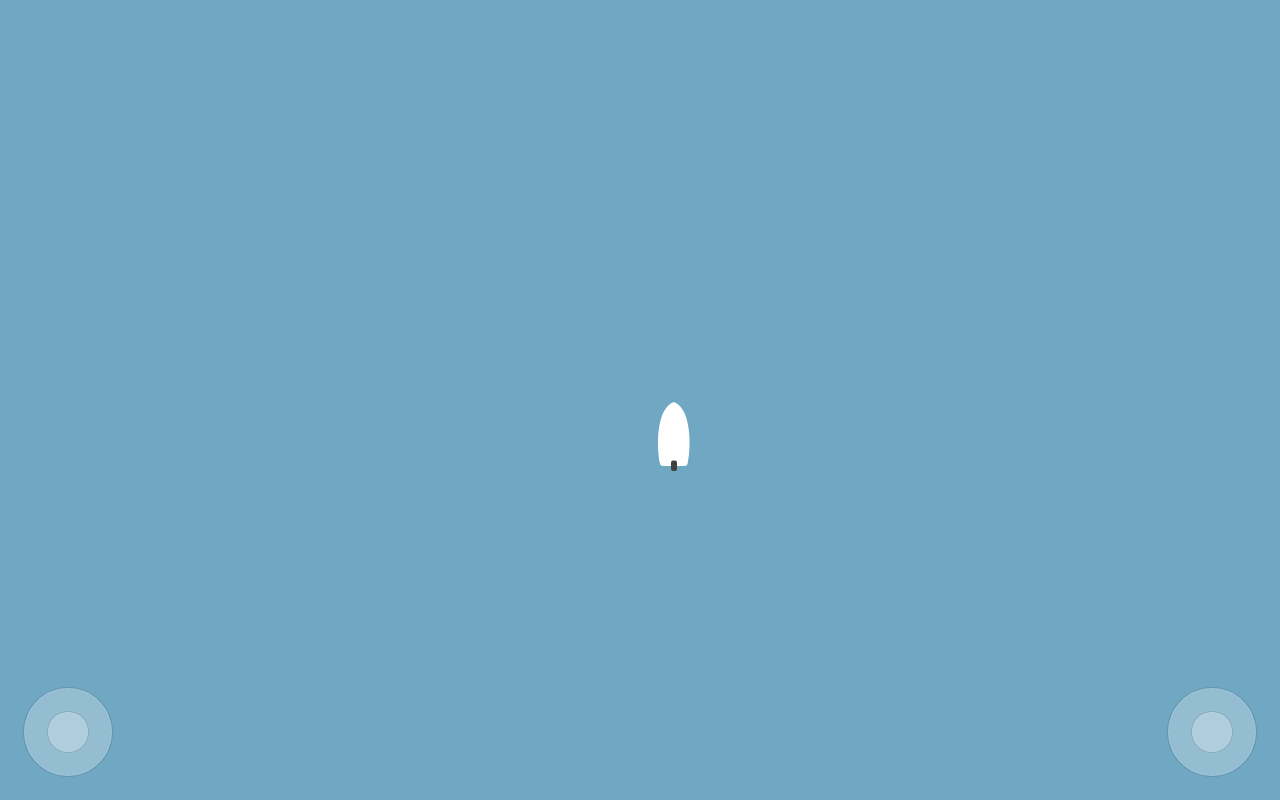
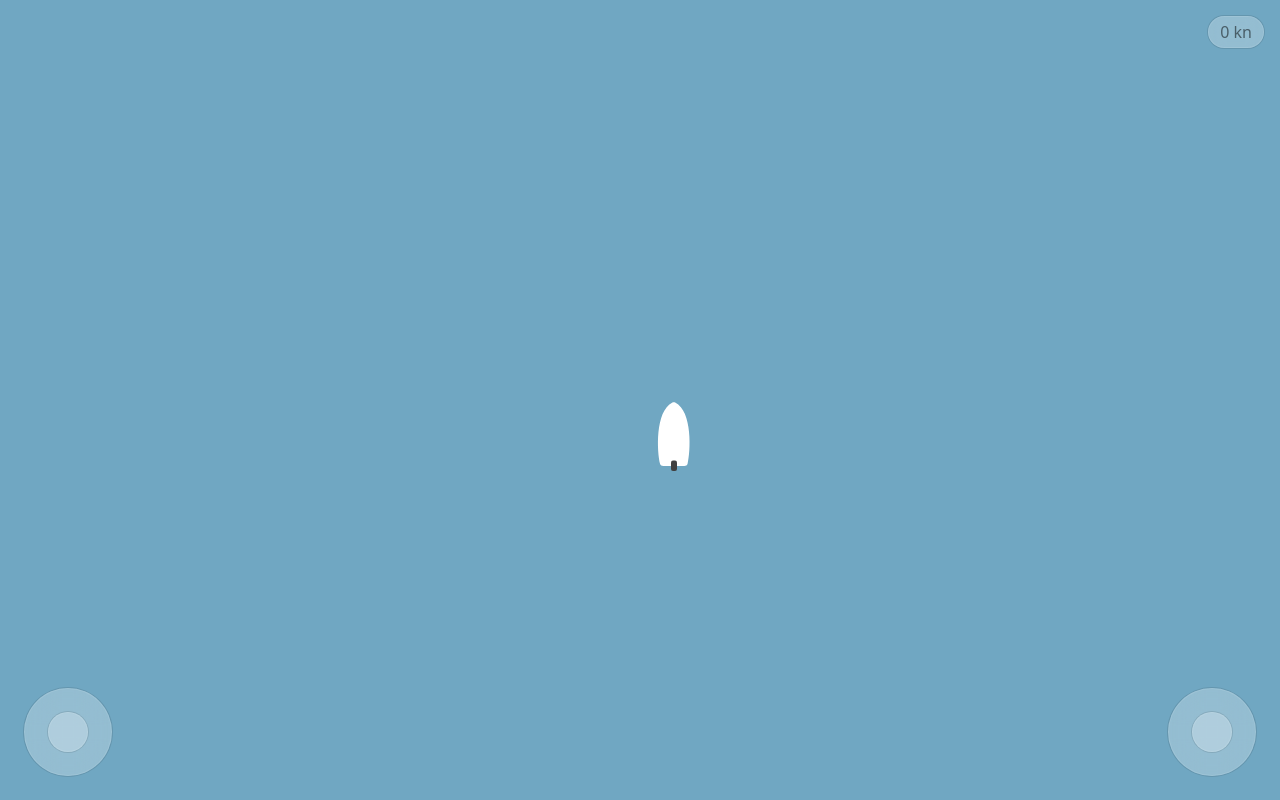
Before and after one commit to pakastin/boat, a website built with Vite: page index.html in a window 1280 px wide. Built offline with nearby package versions, Linux system fonts and the light colour scheme.

Commit message:
Add speedometer

```diff
--- a/client/boat.js
+++ b/client/boat.js
@@ -25,21 +25,21 @@ export default class Boat {
     this.momentOfInertia = 150;
 
     this.maxThrustForward = 260;
-    this.maxThrustReverse = 120; // real outboards are weaker in reverse
-    this.engineResponse = 5; // how fast the prop catches up to throttle input
+    this.maxThrustReverse = 120;
+    this.engineResponse = 5;
     this.currentThrustFraction = 0;
 
     this.maxSteerAngle = 35;
     this.motorDistance = 29.75;
-    this.steerResponse = 8; // how fast the motor swings to commanded angle
+    this.steerResponse = 8;
     this.currentSteerFraction = 0;
 
-    this.hullSpeed = 90; // "wall" speed for a displacement hull
-    this.planingSpeed = 130; // fully on plane above this
+    this.hullSpeed = 90;
+    this.planingSpeed = 130;
     this.displacementDrag = 0.5;
-    this.humpDragMultiplier = 2.5; // how hard the hull-speed wall bites
-    this.planingDrag = 0.15; // lower baseline drag once planing
-    this.forwardQuadraticDrag = 0.0022; // extra high-speed damping on top of the curve
+    this.humpDragMultiplier = 2.5;
+    this.planingDrag = 0.15;
+    this.forwardQuadraticDrag = 0.0022;
 
     this.lateralLinearDrag = 25;
     this.lateralQuadraticDrag = 0.5;
@@ -51,6 +51,8 @@ export default class Boat {
 
     this.motor = this.el.querySelector("rect");
     this.motor.style.transformOrigin = `${31 + 3}px ${60.5 + 5.25}px`;
+
+    this.speed = 0;
   }
 
   getForwardDragCoefficient(forwardSpeed) {
@@ -125,7 +127,7 @@ export default class Boat {
     this.vx += (forceX / this.mass) * dt;
     this.vy += (forceY / this.mass) * dt;
 
-    const speed = Math.hypot(this.vx, this.vy);
+    const speed = (this.speed = Math.hypot(this.vx, this.vy));
     if (speed > this.maxSpeed) {
       const scale = this.maxSpeed / speed;
       this.vx *= scale;
--- a/client/index.css
+++ b/client/index.css
@@ -2,6 +2,7 @@
   background-color: hsl(200, 40%, 60%);
   --box-shadow:
     inset 0 0 0 1px hsla(0, 0%, 100%, 0.1), 0 0 0 1px hsla(0, 0%, 0%, 0.1);
+  font-family: ui-sans-serif, system-ui;
 }
 boat {
   position: fixed;
@@ -11,6 +12,22 @@ boat {
   svg {
     transform: translate(-50%, -50%);
   }
+}
+
+stats {
+  position: fixed;
+  top: env(safe-area-inset-top);
+  right: env(safe-area-inset-right);
+  margin: 1rem;
+  font-size: 1rem;
+  backdrop-filter: blur(0.5rem);
+  padding: 0.5rem 0.75rem;
+  line-height: 1;
+  border-radius: 1rem;
+  font-weight: 500;
+  color: hsla(0, 0%, 0%, 0.5);
+  background-color: hsl(0, 0%, 100%, 0.25);
+  box-shadow: var(--box-shadow);
 }
 
 joystick {
--- a/client/index.js
+++ b/client/index.js
@@ -25,6 +25,10 @@ steer.classList.add("steer");
 
 document.body.appendChild(throttle);
 document.body.appendChild(steer);
+
+const stats = document.createElement("stats");
+
+document.body.appendChild(stats);
 
 const keyboardHandler = new KeyboardHandler();
 
@@ -88,6 +92,7 @@ function render() {
   requestAnimationFrame(render);
 
   boat.render();
+  stats.textContent = `${Math.round(boat.speed / 10)} kn`;
 }
 
 function resize() {
```
